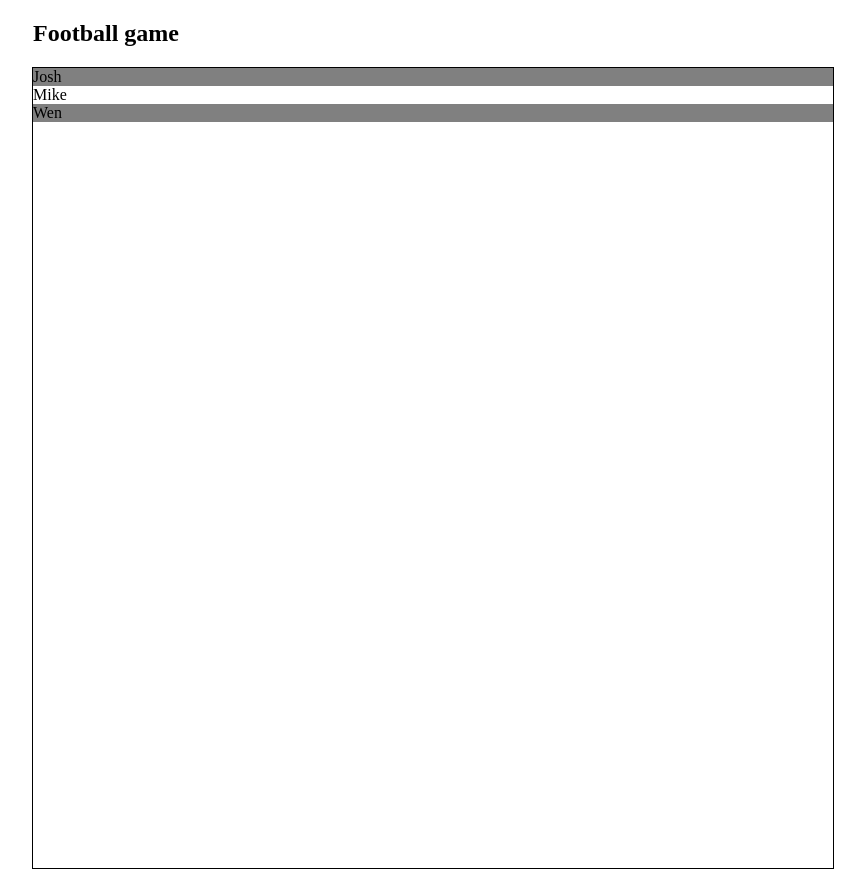
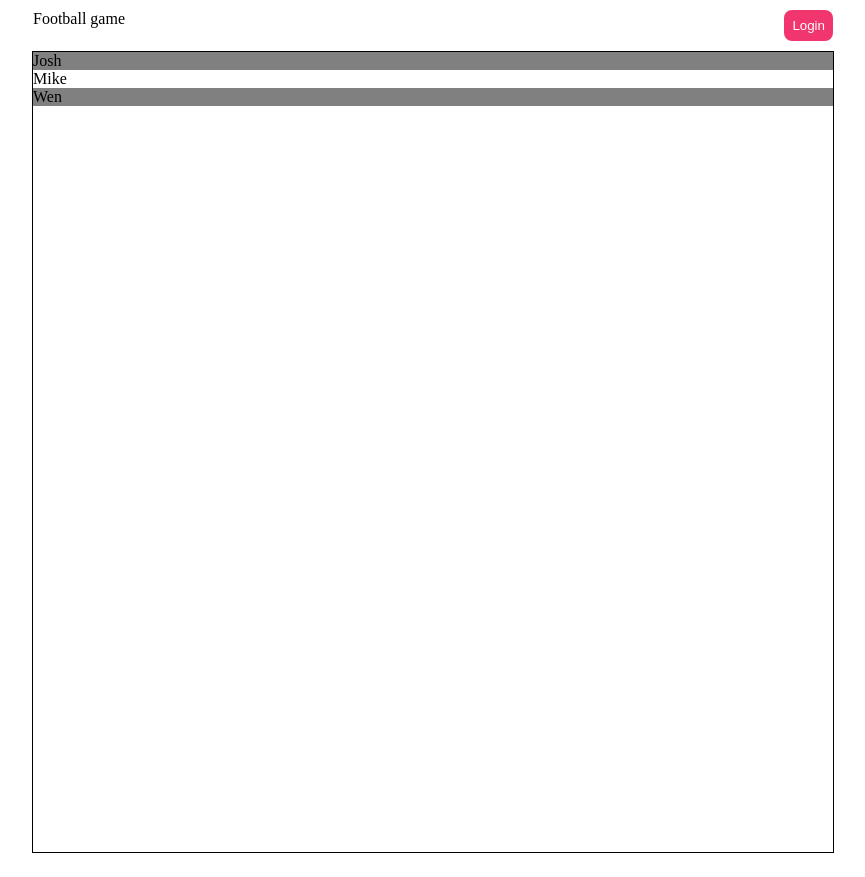
Before and after one commit to lipinskipawel/football-web, a React (Create React App) app: page / in a window 1280 px wide. Shown: the whole page, without its empty margins (207-1072 px from the left). Built offline with nearby package versions, Linux system fonts and the light colour scheme.

Commit message:
Create mock login button

```diff
--- a/src/Navbar.js
+++ b/src/Navbar.js
@@ -1,7 +1,10 @@
+import NavbarRightSide from "./NavbarRightSide";
+
 const Navbar = () => {
   return (
     <div className="navbar">
-      <h2>Football game</h2>
+      <div>Football game</div>
+      <NavbarRightSide />
     </div>
   );
 };
--- /dev/null
+++ b/src/NavbarRightSide.js
@@ -0,0 +1,22 @@
+import { useState } from "react";
+
+const NavbarRightSide = () => {
+  const [user, setUser] = useState();
+
+  const onLogin = () => {
+    setUser({ nickname: "anonymous" });
+  };
+
+  return (
+    <>
+      {user && (
+        <button disabled style={{ cursor: "default" }}>
+          {user.nickname}
+        </button>
+      )}
+      {!user && <button onClick={onLogin}>Login</button>}
+    </>
+  );
+};
+
+export default NavbarRightSide;
--- a/src/index.css
+++ b/src/index.css
@@ -1,6 +1,17 @@
 .navbar {
   width: 800px;
-  margin: 0 auto;
+  margin: 10px auto;
+  display: flex;
+}
+
+.navbar button {
+  background: #f1356d;
+  color: #fff;
+  border: 0;
+  padding: 8px;
+  border-radius: 8px;
+  cursor: pointer;
+  margin-left: auto;
 }
 
 .game-frame {
```
